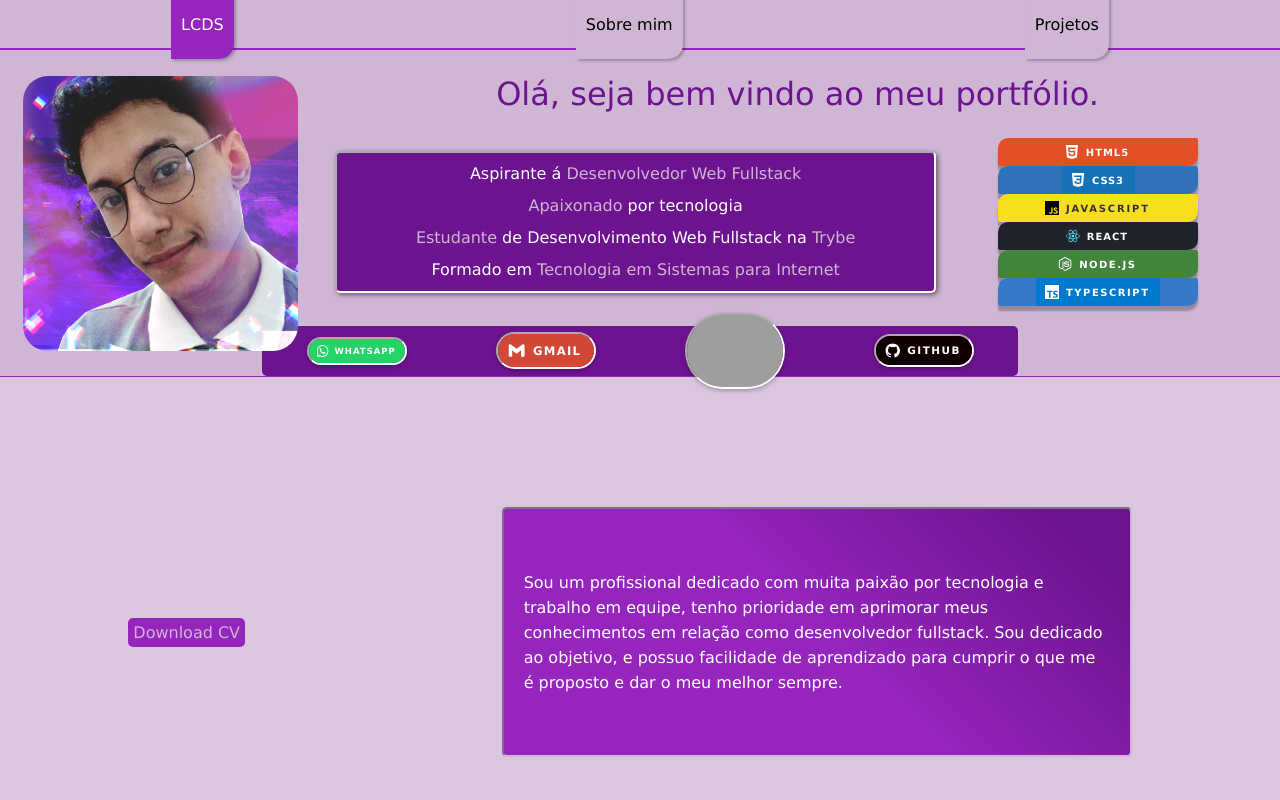
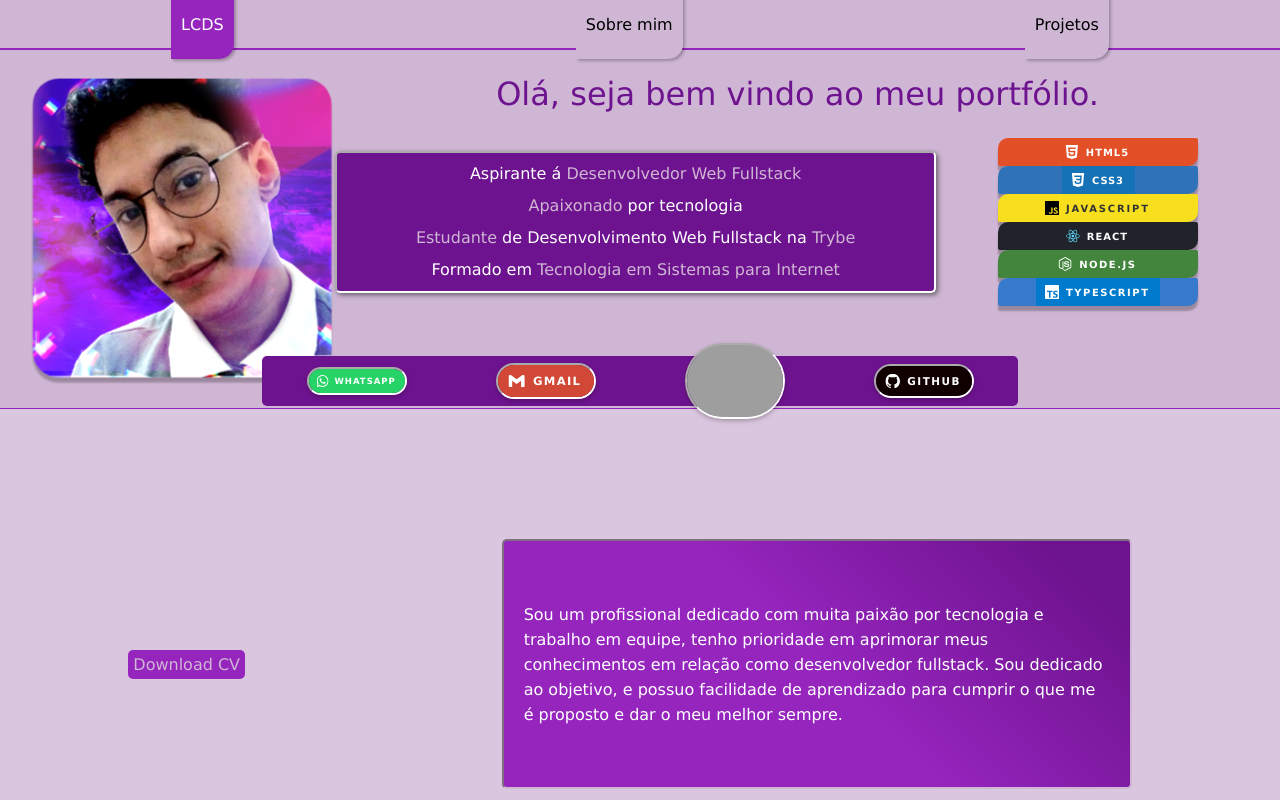
Before and after one commit to lcds90/portfolio-react, a Next.js app: page / in a window 1280 px wide. Built offline with nearby package versions, Linux system fonts and the light colour scheme; grey boxes are pictures that could not be loaded.

Commit message:
update profile photo responsive

```diff
--- a/components/Contact/style.module.css
+++ b/components/Contact/style.module.css
@@ -7,6 +7,7 @@
     background-color: var(--primary-color-dark);
     border-radius: 5px;
     right: 0;
+    z-index: 8;
 }
 
 .contact {
--- a/components/_HomeInfo/style.module.css
+++ b/components/_HomeInfo/style.module.css
@@ -13,10 +13,8 @@
 	position: relative;
 	width: 100%;
 	height: 100%;
-  display: flex;
-  justify-content: center;
-  align-content: flex-start;
-  align-items: flex-start;
+	display: grid;
+	place-items: center;
 }
 
 .welcome {
@@ -78,11 +76,16 @@
 
 .profile {
 	border-radius: 25px;
-  height: 100%;
-  position: absolute;
+	width: 18rem;
 	z-index: 5;
 	left: 1vw;
 	top: 2vh;
+	box-shadow: 0 5px 2px rgba(0, 0, 0, 0.25);
+	position: relative;
+	overflow: hidden;
+  animation-name: Brightness;
+  animation-duration: 10s;
+  animation-iteration-count: infinite;
 }
 
 .html5 {
@@ -121,5 +124,34 @@
 		justify-content: center;
 		align-items: center;
 	}
+}
 
+@keyframes Brightness {
+	0% {
+		filter: brightness(1);
+		filter: contrast(1);
+		-webkit-filter: brightness(1);
+		-webkit-filter: contrast(1);
+    transform: scale(1) translateX(0);
 	}
+  25% {
+    transform: scale(1.005) translateX(-2.5%);
+  }
+	50% {
+		filter: brightness(0.4);
+		filter: contrast(0.4);
+		-webkit-filter: brightness(1.4);
+		-webkit-filter: contrast(1.4);
+    transform: scale(1.05) translateX(0%);
+	}
+  75% {
+    transform: scale(1.005) translateX(2.5%);
+  }
+	100% {
+		filter: brightness(1);
+		filter: contrast(1);
+		-webkit-filter: brightness(1);
+		-webkit-filter: contrast(1);
+    transform: scale(1) translateX(0);
+	}
+}
```
Lines whose indentation alone changed are shown as unchanged.
